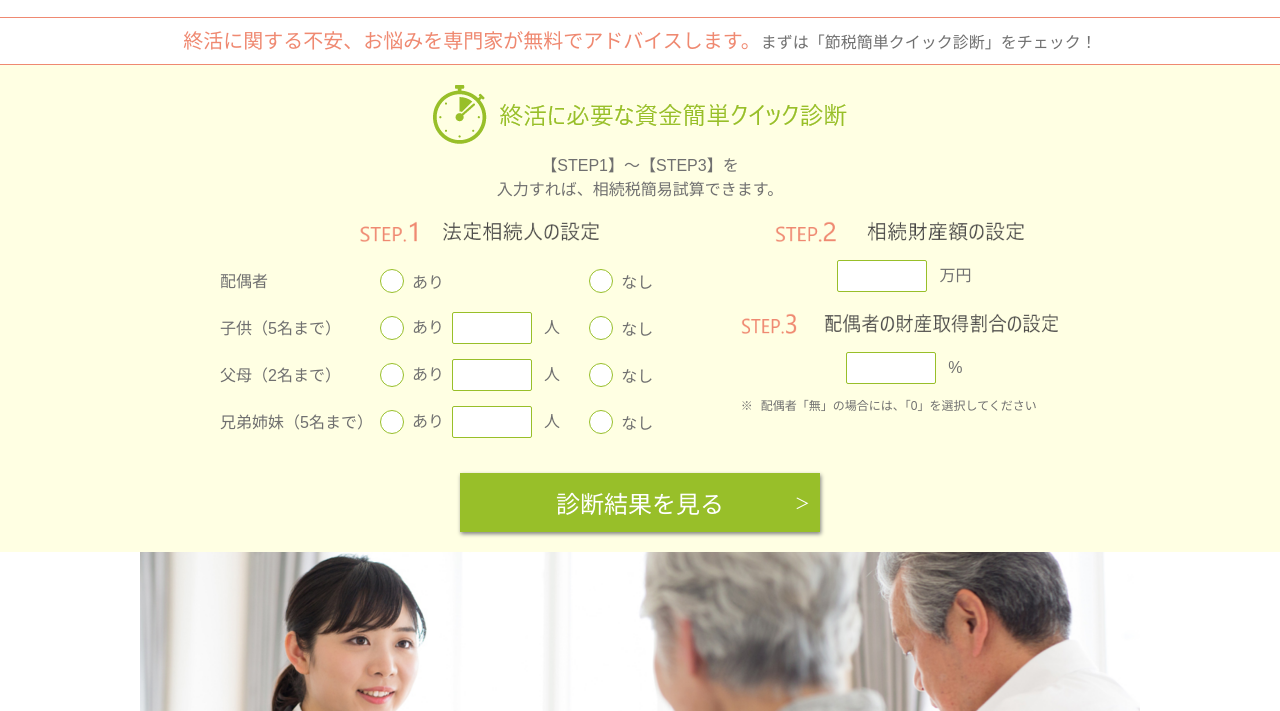
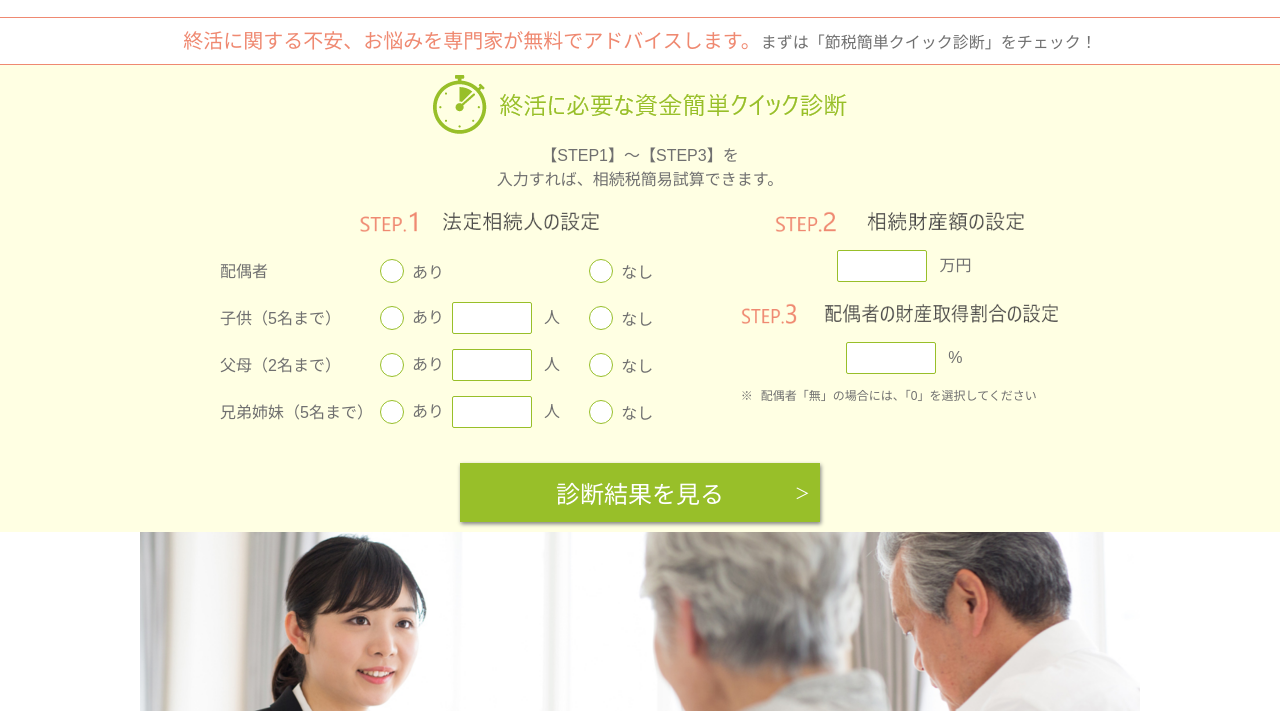
Before and after one commit to s-t-00/hanamaru_before, a website: page dest/index.html in a window 1280 px wide. Shown: the part 89-800 px from the top of the page. Drawn offline with nearby package versions, Linux system fonts and the light colour scheme; files that its build step writes are made by us from their sources.

Commit message:
共通レイアウトCSS修正

```diff
--- a/src/sass/_structure/_layout.scss
+++ b/src/sass/_structure/_layout.scss
@@ -11,6 +11,9 @@
       margin: 0 auto;
     }
   }
+  .main .box-inner {
+    padding: 10px 20px;
+  }
   .header::after, .main::after, .footer::after, .box-wrapper::after {
     @include clearfix;
   }
@@ -23,4 +26,7 @@
   .box-inner {
     width: $content-layout-width;
   }
+  .main .box-inner {
+    padding: 10px 0;
+  }
 }
--- a/src/sass/index.scss
+++ b/src/sass/index.scss
@@ -16,10 +16,6 @@
     color: $color-pink;
     padding: .5em 0 .25em;
     margin: 0 auto;
-  }
-
-  .main .box-inner {
-    padding: 20px;
   }
 
   // section01
@@ -401,10 +397,6 @@
 }
 
 @include desktop {
-  .main .box-inner {
-    padding: 20px 0;
-  }
-
   .top-section01 {
     h2 img.sp-none {
       height: 59px;
--- a/src/sass/style.scss
+++ b/src/sass/style.scss
@@ -13,6 +13,7 @@
 @import "_structure/_header";
 @import "_structure/_footer";
 @import "_structure/_sticky";
+@import "_structure/breadcrumb";
 
 // compornent
 // -----------------------------------
```
